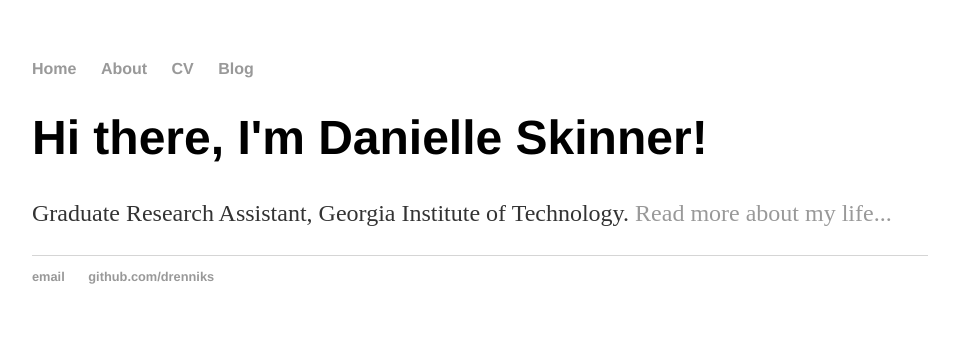
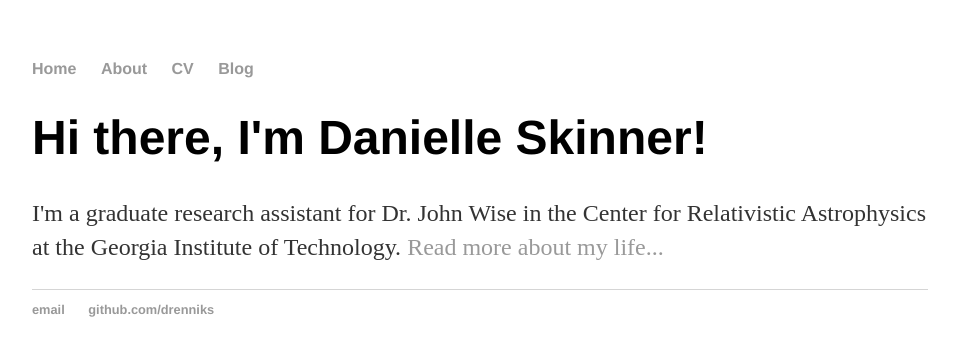
Before and after one commit to drenniks/testsite, a Jekyll site: the page built from index.html, in a window 1280 px wide. Shown: the top 356 px of the page, without its empty margins (160-1119 px from the left). Built offline with Jekyll 4.4.1, drawn with Linux system fonts in a browser that asks for light colours.

Commit message:
Update index.html

```diff
--- a/index.html
+++ b/index.html
@@ -1,30 +1,8 @@
-<!DOCTYPE html>
-<html>
-	<head>
-		<title>Danielle Skinner, Cosmic Investigator</title>
-		<!-- link to main stylesheet -->
-		<link rel="stylesheet" type="text/css" href="/css/main.css">
-	</head>
-	<body>
-		<nav>
-    		<ul>
-        		<li><a href="/">Home</a></li>
-	        	<li><a href="/about">About</a></li>
-        		<li><a href="/cv">CV</a></li>
-        		<li><a href="/blog">Blog</a></li>
-    		</ul>
-		</nav>
-		<div class="container">
-    		<div class="blurb">
-        		<h1>Hi there, I'm Danielle Skinner!</h1>
-				<p>Graduate Research Assistant, Georgia Institute of Technology. <a href="/about">Read more about my life...</a></p>
-    		</div><!-- /.blurb -->
-		</div><!-- /.container -->
-		<footer>
-    		<ul>
-        		<li><a href="mailto:drenniks@gatech.edu">email</a></li>
-        		<li><a href="https://github.com/drenniks">github.com/drenniks</a></li>
-			</ul>
-		</footer>
-	</body>
-</html>
+---
+layout: default
+title: Danielle Skinner, Cosmic Investigator
+---
+<div class="blurb">
+	<h1>Hi there, I'm Danielle Skinner!</h1>
+	<p>I'm a graduate research assistant for Dr. John Wise in the Center for Relativistic Astrophysics at the Georgia Institute of Technology. <a href="/about">Read more about my life...</a></p>
+</div><!-- /.blurb -->
```
